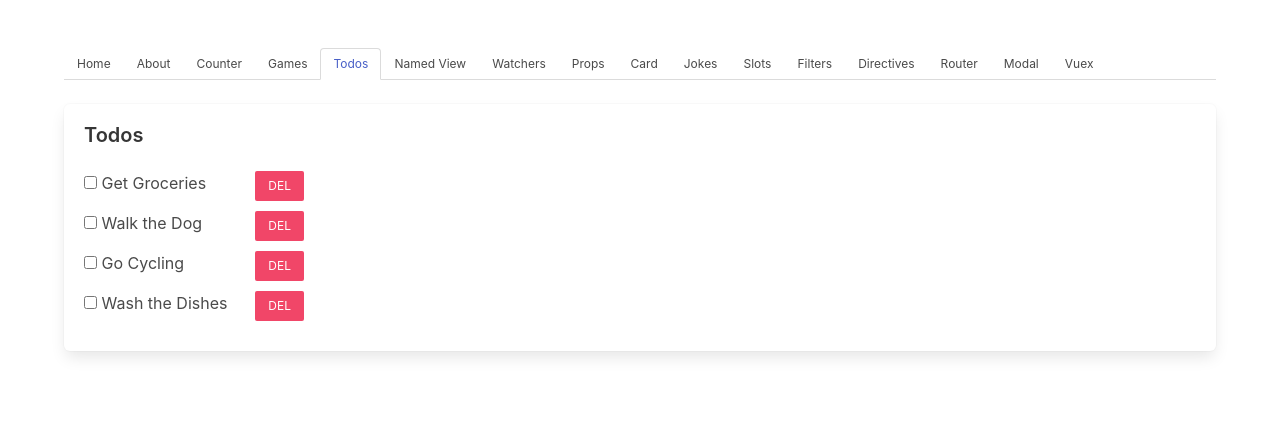
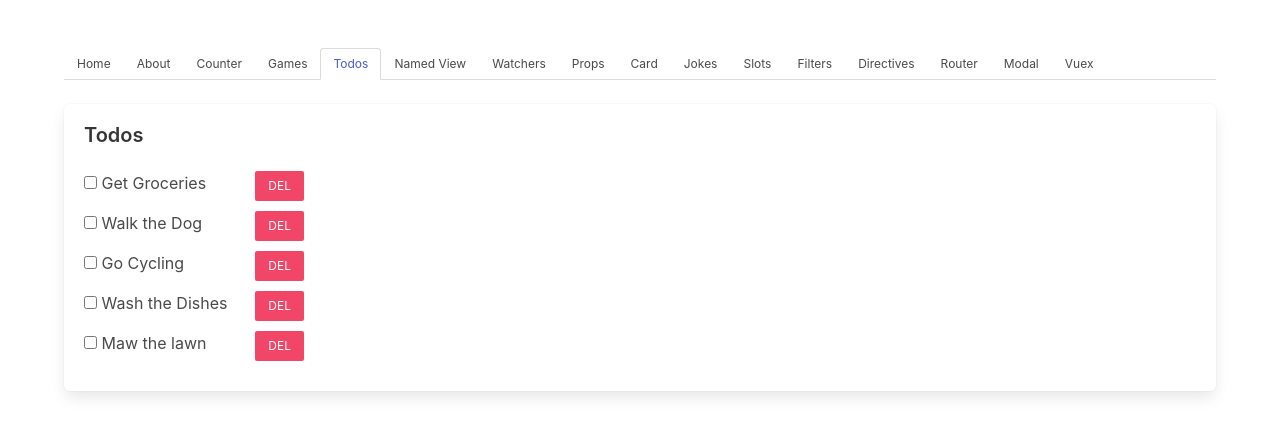
Before and after one commit to peterdierx/vue-playground, a Vue app: page /todos in a window 1280 px wide. Shown: the top 436 px of the page. Built offline with nearby package versions, Linux system fonts and the light colour scheme.

Commit message:
add item todolist

```diff
--- a/src/views/TodoList.vue
+++ b/src/views/TodoList.vue
@@ -17,7 +17,8 @@
           { id: 1, title: 'Get Groceries',   completed: false },
           { id: 2, title: 'Walk the Dog',    completed: false },
           { id: 3, title: 'Go Cycling',      completed: false },
-          { id: 4, title: 'Wash the Dishes', completed: false }
+          { id: 4, title: 'Wash the Dishes', completed: false },
+          { id: 5, title: 'Maw the lawn',    completed: false }
         ]
       }
     },
```
